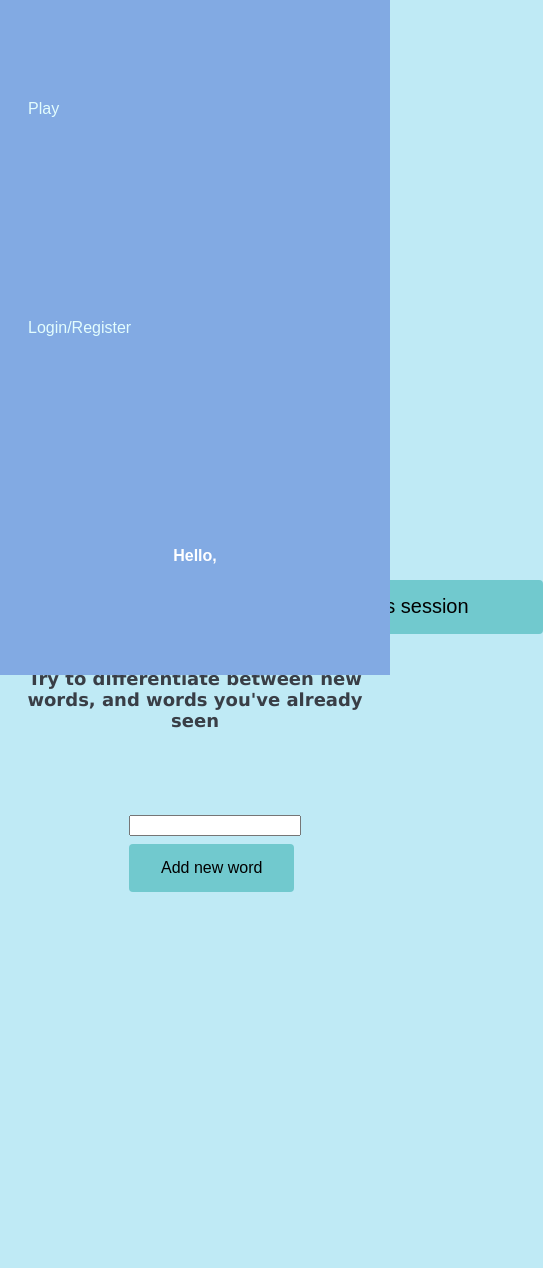
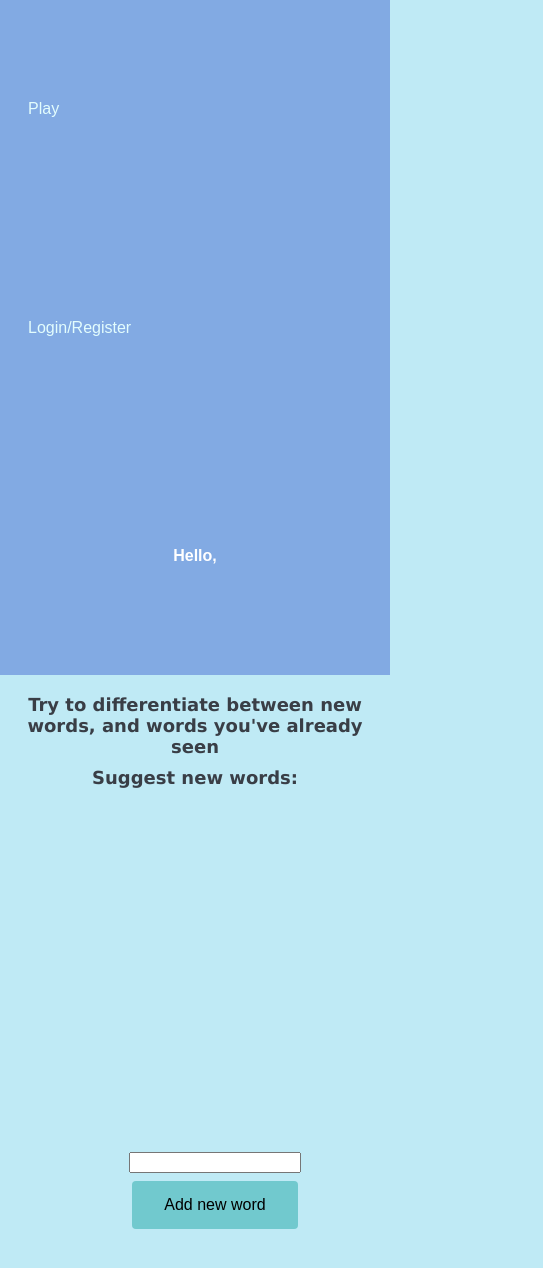
Before and after one commit to SebastianMarquardt/WAD_Project, a React (Create React App) app in the folder my_app/: page / in a window 390 px wide. Shown: the top 1268 px of the page, 543 px wide, since content can reach past the window. Before the commit the page ends 948 px from the top, so only its background shows below. Built offline with nearby package versions, Linux system fonts and the light colour scheme; no server answers.

Commit message:
mobile ratio almost done

```diff
--- a/my_app/src/pages/Login.css
+++ b/my_app/src/pages/Login.css
@@ -8,4 +8,20 @@
   display: none;
 }
 
-@media screen and (max-width: 769px) {}
+@media screen and (max-width: 769px) {
+  .App {
+    padding-top: 330px;
+    flex-direction: column;
+    justify-content: space-between;
+  }
+
+  #login {
+    display: flex;
+    flex-direction: column;
+  }
+
+  #registration {
+    display: flex;
+    flex-direction: column;
+  }
+}
--- a/my_app/src/pages/Login.jsx
+++ b/my_app/src/pages/Login.jsx
@@ -79,7 +79,7 @@ function Login() {
   return (
     <div className="App">
       <div className="login">
-        <ul>
+        <ul id='login'>
           <li><h1>Login</h1></li>
           <li><label>Username</label></li>
           <li><input type="text" onChange={(e) => {
@@ -94,7 +94,7 @@ function Login() {
         </ul>
       </div>
       <div className="registration">
-        <ul>
+        <ul id='registration'>
           <li><h1>Register</h1></li>
           <li><label>Username</label></li>
           <li><input type="text" onChange={(e) => {
--- a/my_app/src/pages/Play.css
+++ b/my_app/src/pages/Play.css
@@ -19,7 +19,6 @@
 #gameButtons {
   display: flex;
   justify-content: center;
-
 }
 
 #checkButton {
@@ -41,6 +40,47 @@
 
 @media screen and (max-width: 769px) {
   #playDiv {
-    padding-top: 420px;
+    padding-top: 330px;
+    padding: 0px;
+    padding-top: 330px;
+  }
+
+  #scoreUl {
+    flex-direction: column;
+    text-align: center;
+    padding: 0px;
+    justify-content: flex-start;
+  }
+
+  #currentWord {
+    color: #222831;
+    text-align: center;
+    left: 0px;
+    width: 90%;
+    border-bottom: 3px solid #71C9CE;
+    padding: 0px;
+  }
+
+  #gameButtons {
+    display: flex;
+    flex-direction: column;
+    padding-left: 10%;
+  }
+
+  #checkButton {
+    width: 250px;
+    height: 54px;
+    font-size: 20px;
+  }
+
+  #gameInfo {
+    padding-top: 0px;
+  }
+
+  #addWord {
+    display: flex;
+    flex-direction: column;
+    align-items: center;
+    text-align: center;
   }
 }
--- a/my_app/src/pages/Play.jsx
+++ b/my_app/src/pages/Play.jsx
@@ -152,6 +152,9 @@ function Play() {
             <h1 id='gameInfo'>
                 Try to differentiate between new words, and words you've already seen
             </h1>
+            <h1 id='gameInfo'>
+                Suggest new words:
+            </h1>
             <ul id='addWord'>
                 <ul id='addWordNoErr'>
                     <li><input id='addWordInput' type="text" onChange={(e) => {
--- a/my_app/src/pages/Words.css
+++ b/my_app/src/pages/Words.css
@@ -29,4 +29,18 @@
     align-items: center;
 }
 
-@media screen and (max-width: 769px) {}
+@media screen and (max-width: 769px) {
+    #addWord {
+        padding-top: 330px;
+    }
+
+    #wordList {
+        padding-top: 20px;
+        padding-left: 0%;
+
+      }
+
+      #wordItem {
+        width: 100%;
+      }
+}
```
